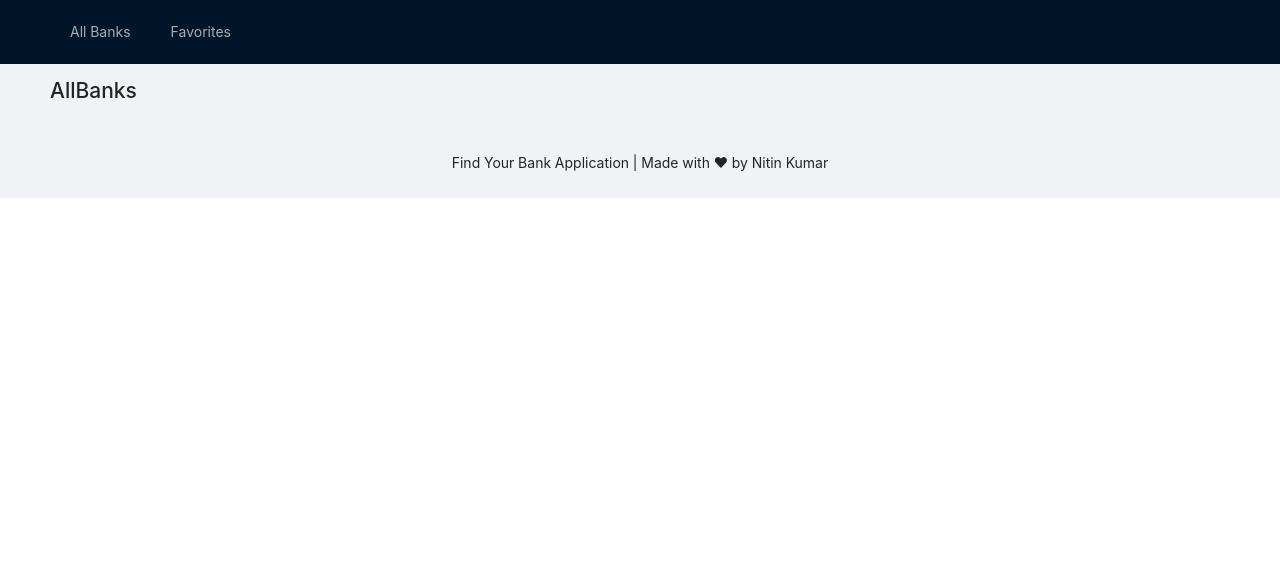
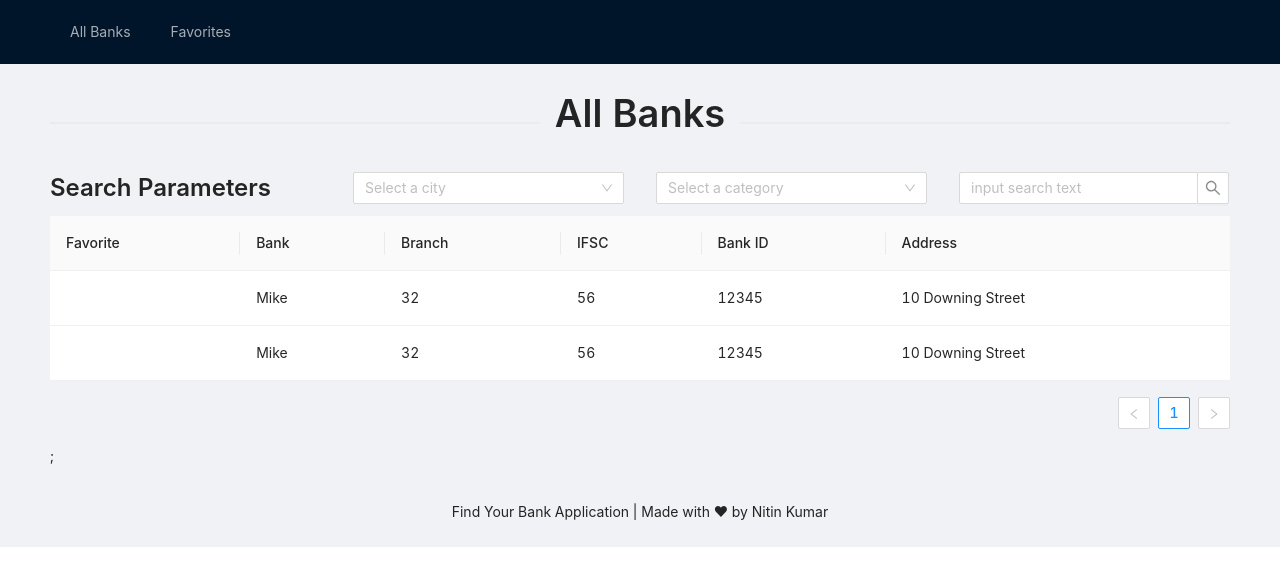
Before and after one commit to snitin315/find-your-bank, a React (Create React App) app: page /all-banks in a window 1280 px wide. Shown: the top 586 px of the page. Built offline with nearby package versions, Linux system fonts and the light colour scheme.

Commit message:
feat: implement AllBanks page layout

```diff
--- a/src/pages/AllBanks.js
+++ b/src/pages/AllBanks.js
@@ -1,5 +1,105 @@
-function AllBanks() {
-    return <h1>AllBanks</h1>;
+import React from "react";
+import { Divider, Row, Col, Typography, Input, Select, Table } from 'antd';
+
+const { Option, OptGroup } = Select;
+const { Title } = Typography;
+const { Search } = Input;
+
+const dataSource = [
+    {
+        key: '1',
+        bank: 'Mike',
+        branch: 32,
+        bankId: 12345,
+        ifsc: 56,
+        address: '10 Downing Street',
+    },
+    {
+        key: '2',
+        bank: 'Mike',
+        branch: 32,
+        bankId: 12345,
+        ifsc: 56,
+        address: '10 Downing Street',
+    },
+];
+
+const columns = [
+    {
+        title: 'Favorite',
+        dataIndex: 'favorite',
+        key: 'favorite',
+    },
+    {
+        title: 'Bank',
+        dataIndex: 'bank',
+        key: 'bank',
+    },
+    {
+        title: 'Branch',
+        dataIndex: 'branch',
+        key: 'branch',
+    },
+    {
+        title: 'IFSC',
+        dataIndex: 'ifsc',
+        key: 'ifsc',
+    },
+    {
+        title: 'Bank ID',
+        dataIndex: 'bankId',
+        key: 'bank-id',
+    },
+    {
+        title: 'Address',
+        dataIndex: 'address',
+        key: 'address',
+    },
+];
+
+function handleChange(value) {
+    console.log(`selected ${value}`);
 }
 
+const AllBanks = () => (
+    <React.Fragment>
+        <Divider orientation="center">
+            <Title> All Banks</Title>
+        </Divider>
+        <React.Fragment>
+            <Row gutter={{ xs: 8, sm: 16, md: 24, lg: 32 }}>
+                <Col className="gutter-row" span={6}>
+                    <Title level={3}>
+                        Search Parameters
+                    </Title>
+                </Col>
+                <Col className="gutter-row" span={6}>
+                    <Select placeholder="Select a city" style={{ width: "100%" }} onChange={handleChange}>
+                        <OptGroup label="City">
+                            <Option value="DELHI">Delhi</Option>
+                            <Option value="MUMBAI">Mumbai</Option>
+                            <Option value="BANGLORE">Banglore</Option>
+                            <Option value="HYDERABAD">Hyderabad</Option>
+                            <Option value="LUCKNOW">Lucknow</Option>
+                        </OptGroup>
+                    </Select>
+                </Col>
+                <Col className="gutter-row" span={6}>
+                    <Select placeholder="Select a category" style={{ width: "100%" }} onChange={handleChange}>
+                        <OptGroup label="Category">
+                            <Option value="IFSC">IFSC</Option>
+                            <Option value="BRANCH">Branch</Option>
+                            <Option value="BANK_NAME">Bank Name</Option>
+                        </OptGroup>
+                    </Select>
+                </Col>
+                <Col className="gutter-row" span={6}>
+                    <Search placeholder="input search text" onSearch={console.log("hi")} />
+                </Col>
+            </Row>
+        </React.Fragment>
+        <Table dataSource={dataSource} columns={columns} />;
+    </React.Fragment>
+);
+
 export default AllBanks;
```
